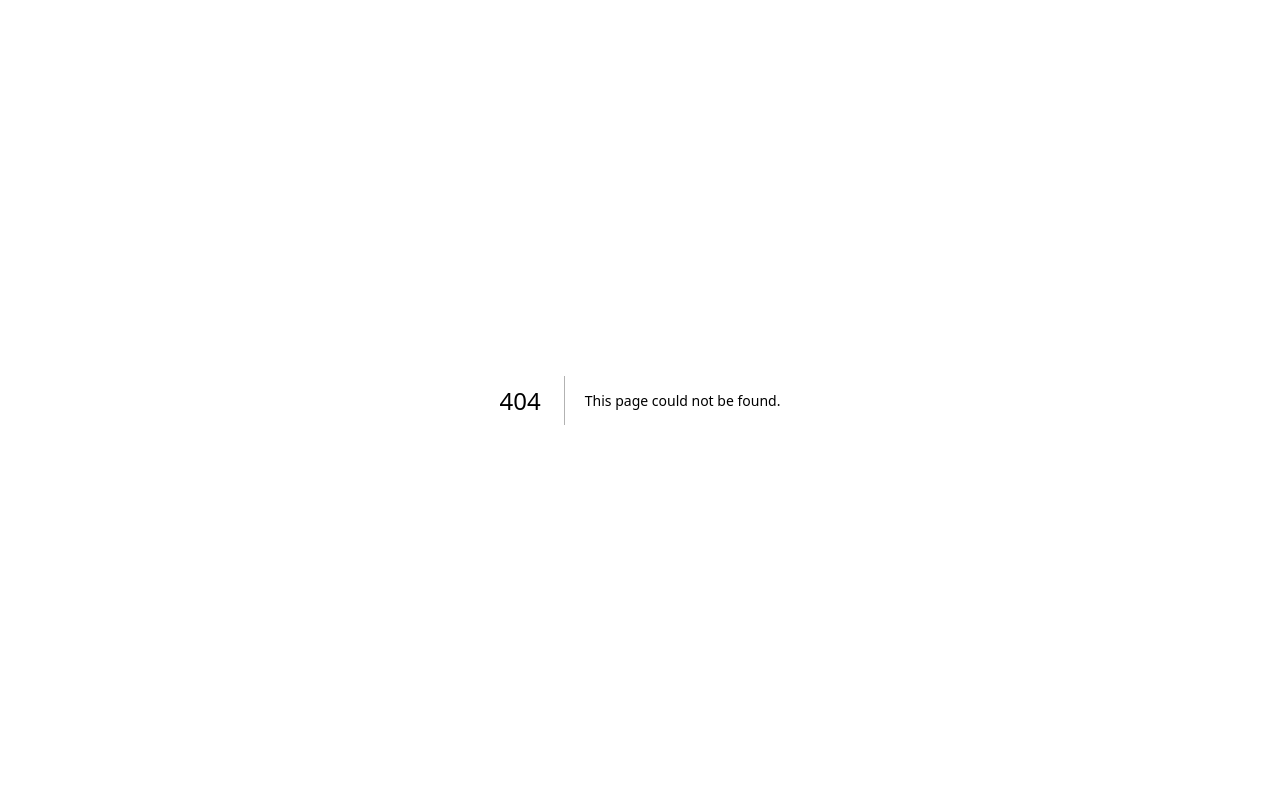
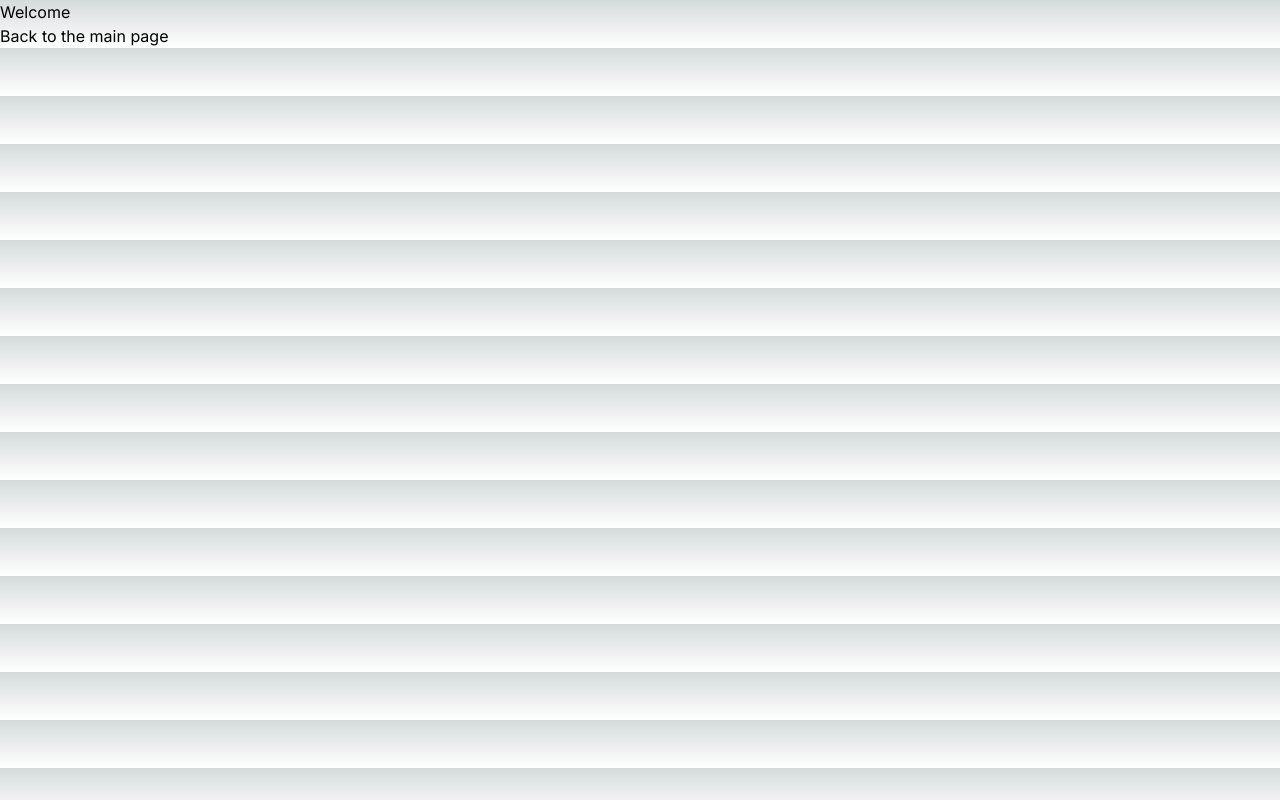
Before and after one commit to artempoletsky/candid_english, a Next.js app: page /blog in a window 1280 px wide. Before the commit this address had no page. Built offline with nearby package versions, Linux system fonts and the light colour scheme.

Commit message:
blog init

```diff
--- /dev/null
+++ b/app/blog/page.tsx
@@ -0,0 +1,10 @@
+import Link from 'next/link'
+
+export default function BlogMain() {
+  return(
+    <div className="">
+      <h1 className="foo">Welcome</h1>
+      <Link href="/">Back to the main page</Link>
+    </div>
+  );
+};
--- a/app/page.tsx
+++ b/app/page.tsx
@@ -1,4 +1,5 @@
 import Image from 'next/image'
+import Link from 'next/link'
 
 export default function Home() {
   return (
@@ -28,7 +29,8 @@
         </div>
       </div>
 
-      <div className="relative flex place-items-center before:absolute before:h-[300px] before:w-[480px] before:-translate-x-1/2 before:rounded-full before:bg-gradient-radial before:from-white before:to-transparent before:blur-2xl before:content-[''] after:absolute after:-z-20 after:h-[180px] after:w-[240px] after:translate-x-1/3 after:bg-gradient-conic after:from-sky-200 after:via-blue-200 after:blur-2xl after:content-[''] before:dark:bg-gradient-to-br before:dark:from-transparent before:dark:to-blue-700 before:dark:opacity-10 after:dark:from-sky-900 after:dark:via-[#0141ff] after:dark:opacity-40 before:lg:h-[360px] z-[-1]">
+      <div className="relative flex place-items-center before:absolute before:h-[300px] before:w-[480px] before:-translate-x-1/2 before:rounded-full before:bg-gradient-radial before:from-white before:to-transparent before:blur-2xl before:content-[''] after:absolute after:-z-20 after:h-[180px] after:w-[240px] after:translate-x-1/3 after:bg-gradient-conic after:from-sky-200 after:via-blue-200 after:blur-2xl after:content-[''] before:dark:bg-gradient-to-br before:dark:from-transparent before:dark:to-blue-700 before:dark:opacity-10 after:dark:from-sky-900 after:dark:via-[#0141ff] after:dark:opacity-40 before:lg:h-[360px]">
+        <Link href="/blog">
           <Image
             className="relative dark:drop-shadow-[0_0_0.3rem_#ffffff70] dark:invert"
             src="/next.svg"
@@ -37,6 +39,7 @@
             height={37}
             priority
           />
+        </Link>
       </div>
 
       <div className="mb-32 grid text-center lg:max-w-5xl lg:w-full lg:mb-0 lg:grid-cols-4 lg:text-left">
```
Lines whose indentation alone changed are shown as unchanged.
